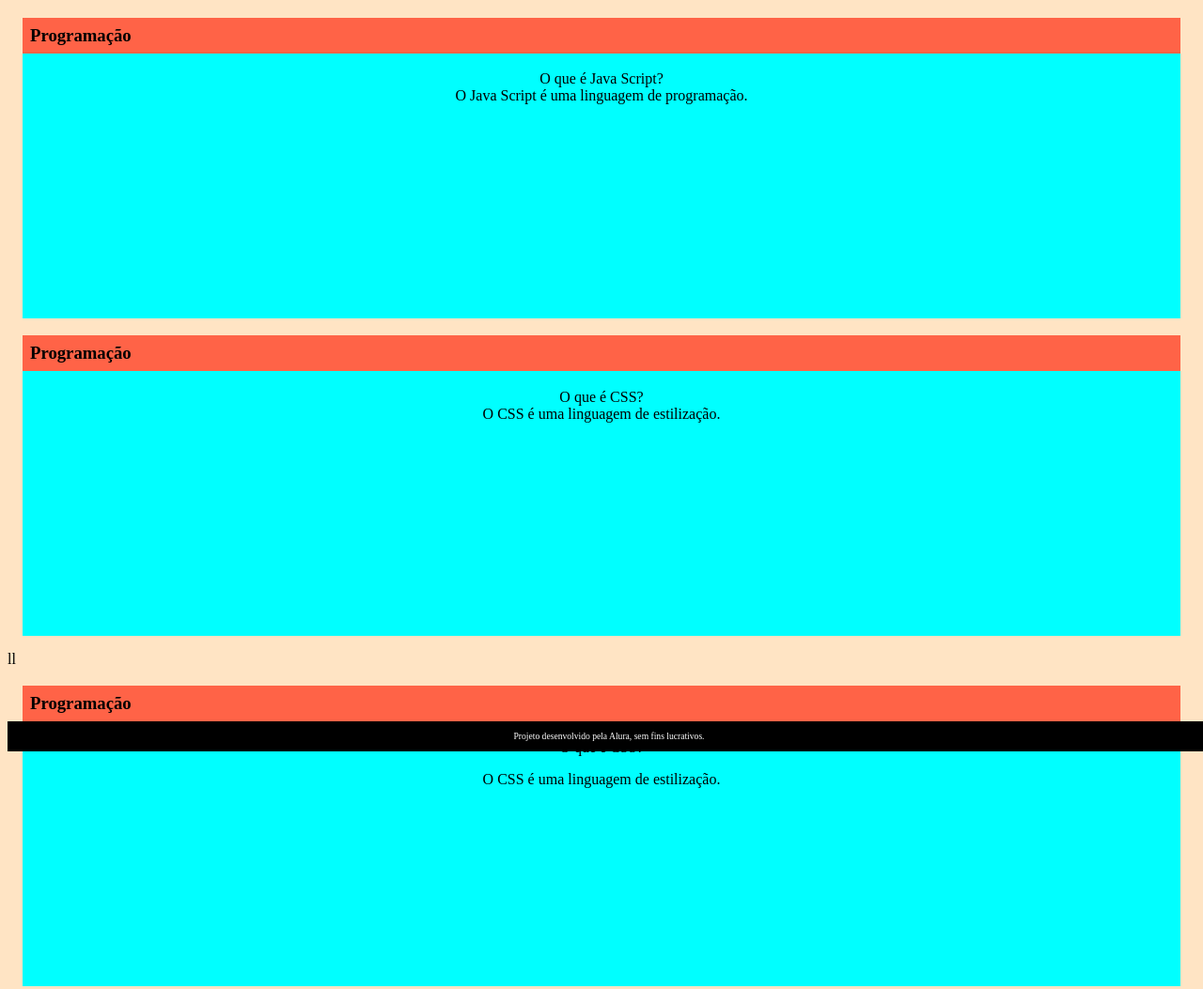
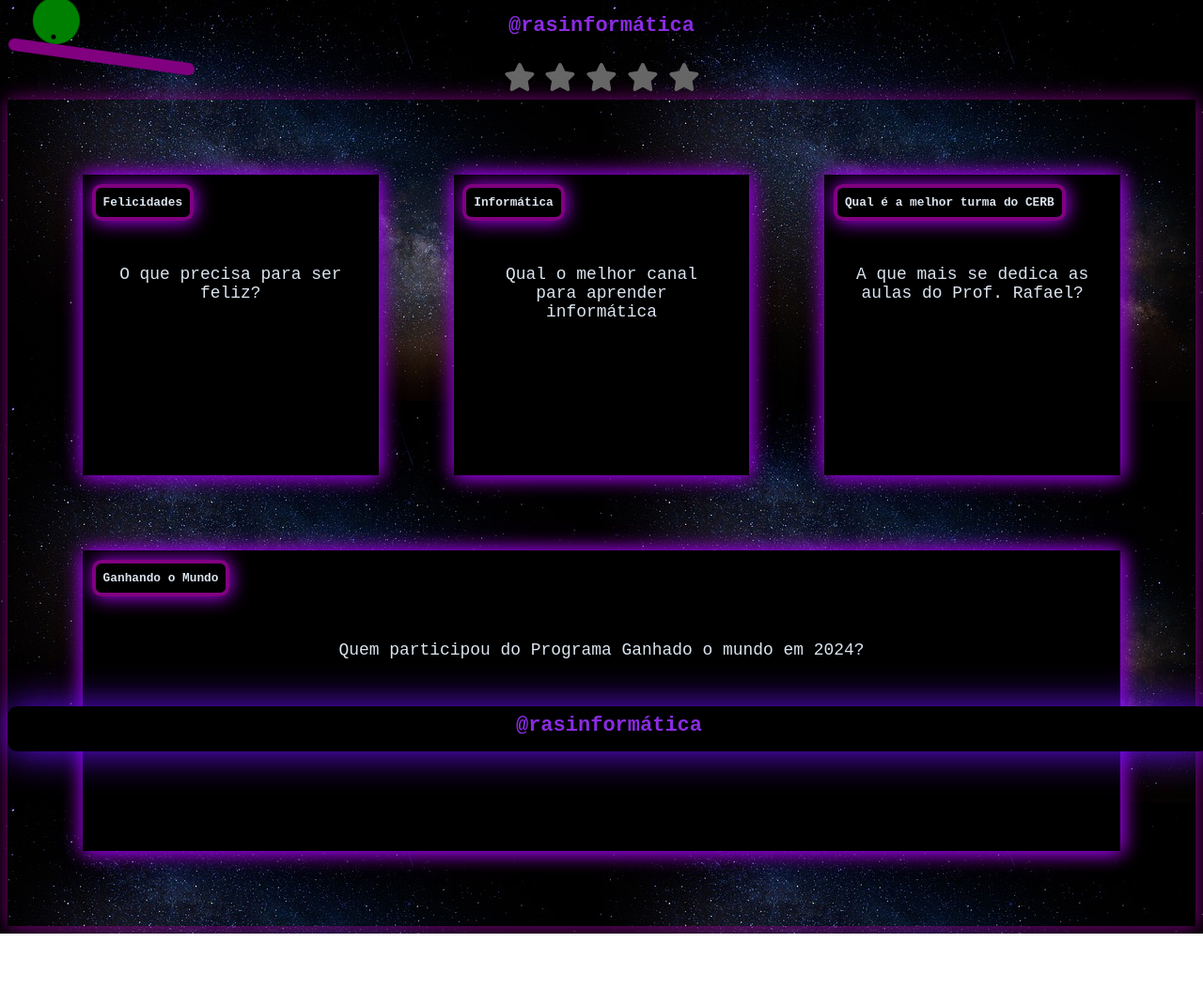
Before and after one commit to 1-breno/P-gina-web-desenvolvendo-uma-ferramenta-interativa-de-estudo, a plain HTML site: page index.html in a window 1280 px wide. Shown: the whole page at 94% size. After the commit the page ends 994 px from the top, so only its background shows below. Drawn offline with Linux system fonts and the light colour scheme.

Commit message:
Add files via upload

```diff
--- /dev/null
+++ b/app.js
@@ -0,0 +1,29 @@
+function criaCartao(categoria, pergunta, resposta) {
+    let container = document.getElementById('container')
+    let cartao = document.createElement('article')
+    cartao.className = 'cartao'
+
+    cartao.innerHTML = `
+    <div class="cartao__conteudo">
+    <h3>${categoria}</h3>
+    <div class="cartao__conteudo__pergunta">
+        <p>${pergunta}</p>
+    </div>
+    <div class="cartao__conteudo__resposta">
+        <p>${resposta}</p>
+    </div>
+    </div>
+    `
+
+    let respostaEstaVisivel = false
+
+    function viraCartao() {
+        respostaEstaVisivel = !respostaEstaVisivel
+        cartao.classList.toggle('active', respostaEstaVisivel)
+    }
+    cartao.addEventListener('click', viraCartao)
+
+
+    container.appendChild(cartao)
+
+}
--- a/index.html
+++ b/index.html
@@ -3,50 +3,105 @@
 <head>
     <meta charset="UTF-8">
     <meta name="viewport" content="width=device-width, initial-scale=1.0">
-    <link rel="stylesheet" href="assets/style.css">
-    <title>flashcard</title>
+    <link rel="stylesheet" href="style.css">
+    <link rel="icon" href="icon.png">
+    <title>@Rasinformatica</title>
 </head>
+<style>
+    body{
+    min-height:10vh;
+    }
+
+    ::-webkit-scrollbar
+    {
+        width: 12px;
+    }
+
+    ::-webkit-scrollbar-track
+    {
+        background: green;
+    }
+
+    ::-webkit-scrollbar-thumb
+    {
+        background: #01021a;
+        border-radius: 12-0px;
+    }
+
+    ::-webkit-scrollbar-thumb:hover
+    {
+        opacity: .95;
+    }
+  </style>
 <body>
+    <div>
+        <h1> @rasinformática </h1>
+
+    </div>
+
+    <div class="bar">
+        <div class="ball"></div>
+    </div>
+
+
+        <div class="radio">
+            <input value="1" name="rating" type="radio" id="rating-1" />
+            <label title="1 stars" for="rating-1">
+              <svg xmlns="http://www.w3.org/2000/svg" height="1em" viewBox="0 0 576 512">
+                <path
+                  d="M316.9 18C311.6 7 300.4 0 288.1 0s-23.4 7-28.8 18L195 150.3 51.4 171.5c-12 1.8-22 10.2-25.7 21.7s-.7 24.2 7.9 32.7L137.8 329 113.2 474.7c-2 12 3 24.2 12.9 31.3s23 8 33.8 2.3l128.3-68.5 128.3 68.5c10.8 5.7 23.9 4.9 33.8-2.3s14.9-19.3 12.9-31.3L438.5 329 542.7 225.9c8.6-8.5 11.7-21.2 7.9-32.7s-13.7-19.9-25.7-21.7L381.2 150.3 316.9 18z"
+                ></path>
+              </svg>
+            </label>
+
+            <input value="2" name="rating" type="radio" id="rating-2" />
+            <label title="2 stars" for="rating-2">
+              <svg xmlns="http://www.w3.org/2000/svg" height="1em" viewBox="0 0 576 512">
+                <path
+                  d="M316.9 18C311.6 7 300.4 0 288.1 0s-23.4 7-28.8 18L195 150.3 51.4 171.5c-12 1.8-22 10.2-25.7 21.7s-.7 24.2 7.9 32.7L137.8 329 113.2 474.7c-2 12 3 24.2 12.9 31.3s23 8 33.8 2.3l128.3-68.5 128.3 68.5c10.8 5.7 23.9 4.9 33.8-2.3s14.9-19.3 12.9-31.3L438.5 329 542.7 225.9c8.6-8.5 11.7-21.2 7.9-32.7s-13.7-19.9-25.7-21.7L381.2 150.3 316.9 18z"
+                ></path>
+              </svg>
+            </label>
+
+            <input value="3" name="rating" type="radio" id="rating-3" />
+            <label title="3 stars" for="rating-3">
+              <svg xmlns="http://www.w3.org/2000/svg" height="1em" viewBox="0 0 576 512">
+                <path
+                  d="M316.9 18C311.6 7 300.4 0 288.1 0s-23.4 7-28.8 18L195 150.3 51.4 171.5c-12 1.8-22 10.2-25.7 21.7s-.7 24.2 7.9 32.7L137.8 329 113.2 474.7c-2 12 3 24.2 12.9 31.3s23 8 33.8 2.3l128.3-68.5 128.3 68.5c10.8 5.7 23.9 4.9 33.8-2.3s14.9-19.3 12.9-31.3L438.5 329 542.7 225.9c8.6-8.5 11.7-21.2 7.9-32.7s-13.7-19.9-25.7-21.7L381.2 150.3 316.9 18z"
+                ></path>
+              </svg>
+            </label>
+
+            <input value="4" name="rating" type="radio" id="rating-4" />
+            <label title="4 stars" for="rating-4">
+              <svg xmlns="http://www.w3.org/2000/svg" height="1em" viewBox="0 0 576 512">
+                <path
+                  d="M316.9 18C311.6 7 300.4 0 288.1 0s-23.4 7-28.8 18L195 150.3 51.4 171.5c-12 1.8-22 10.2-25.7 21.7s-.7 24.2 7.9 32.7L137.8 329 113.2 474.7c-2 12 3 24.2 12.9 31.3s23 8 33.8 2.3l128.3-68.5 128.3 68.5c10.8 5.7 23.9 4.9 33.8-2.3s14.9-19.3 12.9-31.3L438.5 329 542.7 225.9c8.6-8.5 11.7-21.2 7.9-32.7s-13.7-19.9-25.7-21.7L381.2 150.3 316.9 18z"
+                ></path>
+              </svg>
+            </label>
+
+            <input value="5" name="rating" type="radio" id="rating-5" />
+            <label title="5 star" for="rating-5">
+              <svg xmlns="http://www.w3.org/2000/svg" height="1em" viewBox="0 0 576 512">
+                <path
+                  d="M316.9 18C311.6 7 300.4 0 288.1 0s-23.4 7-28.8 18L195 150.3 51.4 171.5c-12 1.8-22 10.2-25.7 21.7s-.7 24.2 7.9 32.7L137.8 329 113.2 474.7c-2 12 3 24.2 12.9 31.3s23 8 33.8 2.3l128.3-68.5 128.3 68.5c10.8 5.7 23.9 4.9 33.8-2.3s14.9-19.3 12.9-31.3L438.5 329 542.7 225.9c8.6-8.5 11.7-21.2 7.9-32.7s-13.7-19.9-25.7-21.7L381.2 150.3 316.9 18z"
+                ></path>
+              </svg>
+            </label>
+          </div>
+
+
     <main>
-        <section id= “container”>
-            <article class="cartao">
-                <div class="cartao__conteudo">
-                    <h3> Programação </h3>
-                    <div class="cartao__conteudo__pergunta">
-                        O que é Java Script?
-                        </div>
-                        <div class="cartao__conteudo__resposta">
-                            O Java Script é uma linguagem de programação.
-                            </div>
-                </div>
-            </article>
-        </section>
-            <article class="cartao">
-                <div class="cartao__conteudo">
-                 <h3> Programação </h3>
-                  <div class="cartao__conteudo__pergunta">
-                        O que é CSS?
-                    </div>
-                   <div class="cartao__conteudo__resposta">
-                        O CSS é uma linguagem de estilização.
-                     </div>
-                    </div>
+        <section id="container">
 
-     </article>ll
-     <article class="cartao">
-        <div class="cartao__conteudo">
-            <h3> Programação </h3>
-            <div class="cartao__conteudo__pergunta">
-                <p>O que é CSS?</p>
-            </div>
-            <div class="cartao__conteudo__resposta">
-                <p>O CSS é uma linguagem de estilização.</p>
-            </div>
-        </div>
-    </article>
     </main>
+
     <footer>
-        <p>Projeto desenvolvido pela Alura, sem fins lucrativos.</p>
+        <p>@rasinformática</p>
+
     </footer>
+    <script src="app.js"></script>
+    <script src="perguntas.js"></script>
 </body>
 </html>
--- /dev/null
+++ b/perguntas.js
@@ -0,0 +1,23 @@
+criaCartao(
+    'Felicidades',
+    'O que precisa para ser feliz?',
+    ' Fazer o que gosta!!!'
+)
+
+criaCartao(
+    'Informática',
+    'Qual o melhor canal para aprender informática',
+    '@rasinformática'
+)
+
+criaCartao(
+    'Qual é a melhor turma do CERB',
+    'A que mais se dedica as aulas do Prof. Rafael?',
+    'Estou em dúvida'
+)
+
+criaCartao(
+    'Ganhando o Mundo',
+    'Quem participou do Programa Ganhado o mundo em 2024?',
+    'Eloisa Amorim dos Santos'
+)
--- /dev/null
+++ b/style.css
@@ -0,0 +1,321 @@
+:root {
+    --text-color: #DBE4EF;
+    --card-front-color:black;
+    --card-back-color: white;
+}
+
+body {
+    background: url('bg-desktop.webp');
+    font-family: monospace;
+}
+
+#container {
+    display: flex;
+    flex-wrap: wrap;
+    justify-content: space-between;
+    padding: 4rem;
+    gap: 3rem;
+    box-shadow: 1px 1px 20px purple;
+}
+
+.cartao {
+    margin: 1rem 1rem;
+    height: 20rem;
+    flex-grow: 1;
+    flex-basis: calc(33% - 6rem);
+    box-shadow: 1px 1px 20px purple;
+}
+
+.cartao__conteudo {
+    background-color: var(--card-front-color);
+    text-align: center;
+    height: 100%;
+    transform-style: preserve-3d;
+    transition: transform 300ms ease-in-out;
+    box-shadow: 1px 1px 20px rgb(149, 0, 255);
+}
+
+.cartao__conteudo h3 {
+    color: var(--text-color);
+    border: 4px solid purple;
+    text-align: left;
+    padding: 0.5rem;
+    position: absolute;
+    margin: 0.6rem;
+    border-radius: 0.6rem;
+    font-size: 1vw;
+    backface-visibility: hidden;
+    box-shadow: 1px 1px 20px rgb(179, 0, 255);
+}
+
+.cartao__conteudo p {
+    margin-top: 1rem;
+    padding: 2rem;
+    margin-top: 4rem;
+    font-size: 1.4vw;
+}
+
+.cartao__conteudo__pergunta p {
+    color: var(--text-color);
+    font-weight: 500;
+}
+
+.cartao__conteudo__resposta p {
+    color: var(--card-back-color);
+    font-weight: 700;
+}
+
+.cartao.active .cartao__conteudo {
+    transform: rotateY(180deg);
+}
+
+.cartao__conteudo__pergunta,
+.cartao__conteudo__resposta {
+    backface-visibility: hidden;
+    position: absolute;
+    height: 100%;
+    width: 100%;
+    box-sizing: border-box;
+}
+
+.cartao__conteudo__resposta {
+    transform: rotateY(180deg);
+    background-color: black;
+    border: 4px solid green;
+}
+
+footer {
+    background-color: black;
+    color: blueviolet;;
+    font-size: larger;
+    position: fixed;
+    bottom: 0;
+    width: 100%;
+    height: 3rem;
+    filter: drop-shadow(1px 1px 20px rgb(105, 10, 248));
+    border-radius: 10px;
+    font-family: monospace;
+    font-size: 22px;
+    font-weight: bolder;
+}
+
+footer p {
+    text-align: center;
+    font-size: larger;
+    margin-top: 0.5rem;
+    font-family: monospace;
+    font-weight: bolder;
+    font-size: 22px;
+}
+
+@media (max-width: 560px) {
+
+    body {
+        background: url('bg-mobile.webp'), no-repeat cover;
+    }
+
+    .cartao {
+        flex: 1 0 calc(100% - 1rem)
+    }
+
+    .cartao__conteudo h3 {
+        font-size: 3vw;
+    }
+
+    .cartao__conteudo p {
+        font-size: 3.8vw;
+    }
+}
+
+h1{
+    color: blueviolet;
+    font-size: larger;
+    text-align: center;
+    font-family: monospace;
+    font-size: 22px;
+    font-weight: bolder;
+}
+
+.ball {
+    position: relative;
+    bottom: 50px;
+    left: calc(100% - 20px);
+    width: 50px;
+    height: 50px;
+    background: green;
+    border-radius: 50%;
+    animation: ball-move8234 3s ease-in-out 1s infinite alternate;
+  }
+
+  .ball::after {
+    position: absolute;
+    content: '';
+    top: 25px;
+    right: 5px;
+    width: 5px;
+    height: 5px;
+    background: #000;
+    border-radius: 50%;
+  }
+
+  .bar {
+    width: 200px;
+    height: 12.5px;
+    background: purple;
+    border-radius: 30px;
+    transform: rotate(-15deg);
+    animation: up-down6123 3s ease-in-out 1s infinite alternate;
+  }
+
+  @keyframes up-down6123 {
+    from {
+      transform: rotate(-15deg);
+    }
+
+    to {
+      transform: rotate(15deg);
+    }
+  }
+
+  @keyframes ball-move8234 {
+    from {
+      left: calc(100% - 40px);
+      transform: rotate(360deg);
+    }
+
+    to {
+      left: calc(0% - 20px);
+      transform: rotate(0deg);
+    }
+  }
+
+
+
+  /* From Uiverse.io by elijahgummer */
+.radio {
+    display: flex;
+    justify-content: center;
+    gap: 10px;
+  }
+
+  .radio > input {
+    position: absolute;
+    appearance: none;
+  }
+
+  .radio > label {
+    cursor: pointer;
+    font-size: 30px;
+    position: relative;
+    display: inline-block;
+    transition: transform 0.3s ease;
+  }
+
+  .radio > label > svg {
+    fill: #666;
+    transition: fill 0.3s ease;
+  }
+
+  .radio > label::before,
+  .radio > label::after {
+    content: "";
+    position: absolute;
+    width: 6px;
+    height: 6px;
+    background-color: #ff9e0b;
+    border-radius: 50%;
+    opacity: 0;
+    transform: scale(0);
+    transition:
+      transform 0.4s ease,
+      opacity 0.4s ease;
+    animation: particle-explosion 1s ease-out;
+  }
+
+  .radio > label::before {
+    top: -15px;
+    left: 50%;
+    transform: translateX(-50%) scale(0);
+  }
+
+  .radio > label::after {
+    bottom: -15px;
+    left: 50%;
+    transform: translateX(-50%) scale(0);
+  }
+
+  .radio > label:hover::before,
+  .radio > label:hover::after {
+    opacity: 1;
+    transform: translateX(-50%) scale(1.5);
+  }
+
+  .radio > label:hover {
+    transform: scale(1.2);
+    animation: pulse 0.6s infinite alternate;
+  }
+
+  /* Star glow and animation on hover */
+  .radio > label:hover > svg {
+    fill: #ff9e0b;
+    filter: drop-shadow(0 0 15px rgba(255, 158, 11, 0.9));
+    animation: shimmer 1s ease infinite alternate;
+  }
+
+  .radio > input:checked + label > svg {
+    fill: #ff9e0b;
+    filter: drop-shadow(0 0 15px rgba(255, 158, 11, 0.9));
+    animation: pulse 0.8s infinite alternate;
+  }
+
+  .radio > input:checked + label ~ label > svg,
+  .radio > input:checked + label > svg {
+    fill: #ff9e0b; /* Highlight the stars */
+  }
+
+  @keyframes pulse {
+    0% {
+      transform: scale(1);
+    }
+    100% {
+      transform: scale(1.1);
+    }
+  }
+
+  @keyframes particle-explosion {
+    0% {
+      opacity: 0;
+      transform: scale(0.5);
+    }
+    50% {
+      opacity: 1;
+      transform: scale(1.2);
+    }
+    100% {
+      opacity: 0;
+      transform: scale(0.5);
+    }
+  }
+
+  @keyframes shimmer {
+    0% {
+      filter: drop-shadow(0 0 10px rgba(255, 158, 11, 0.5));
+    }
+    100% {
+      filter: drop-shadow(0 0 20px rgba(255, 158, 11, 1));
+    }
+  }
+
+  .radio > input:checked + label:hover,
+  .radio > input:checked + label:hover ~ label {
+    fill: #e58e09;
+  }
+
+  .radio > label:hover,
+  .radio > label:hover ~ label {
+    fill: #ff9e0b;
+  }
+
+  .radio input:checked ~ label svg {
+    fill: #ffa723;
+  }
```
Also changed, not shown: bg-desktop.webp (added), icon.png (added), 2 other files.
